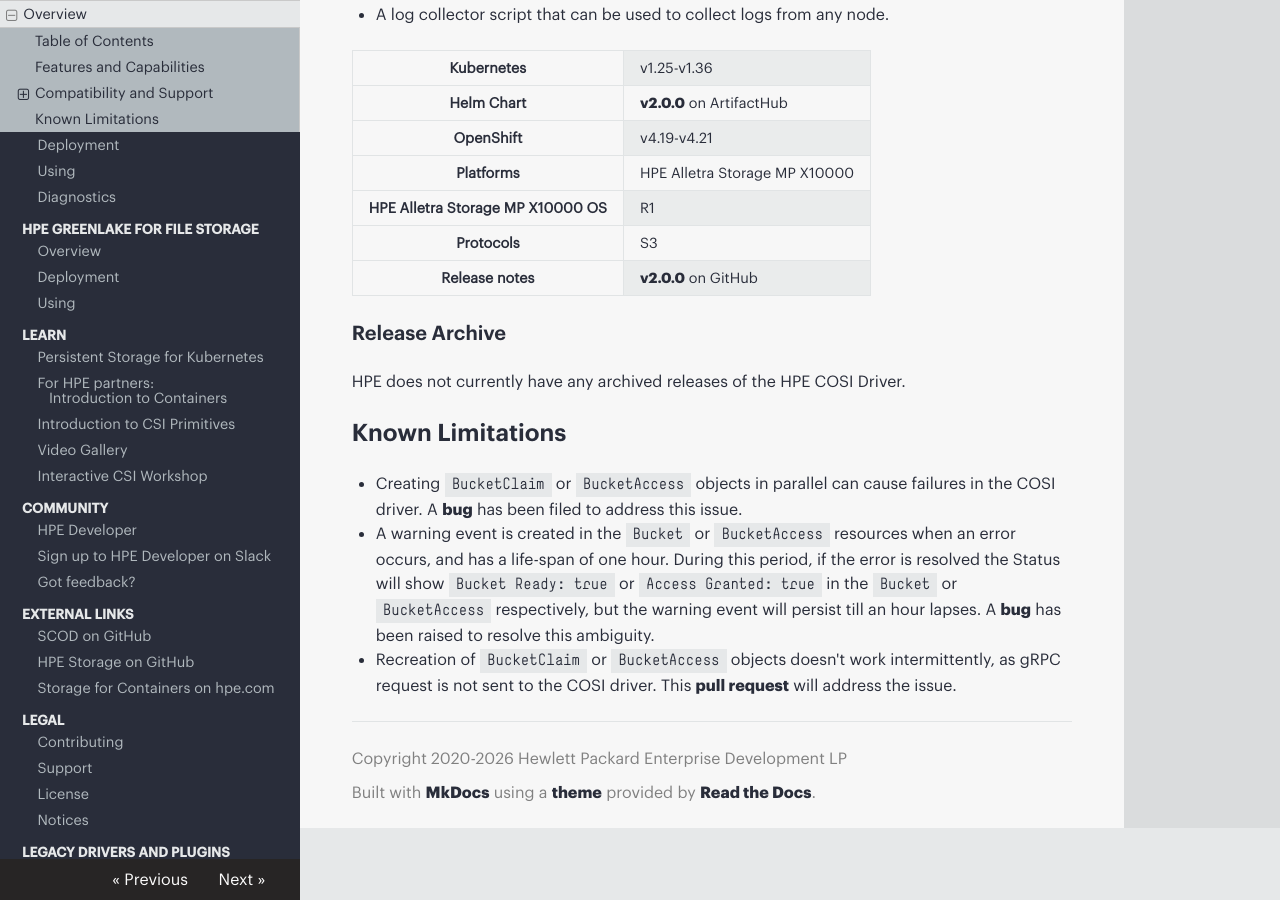
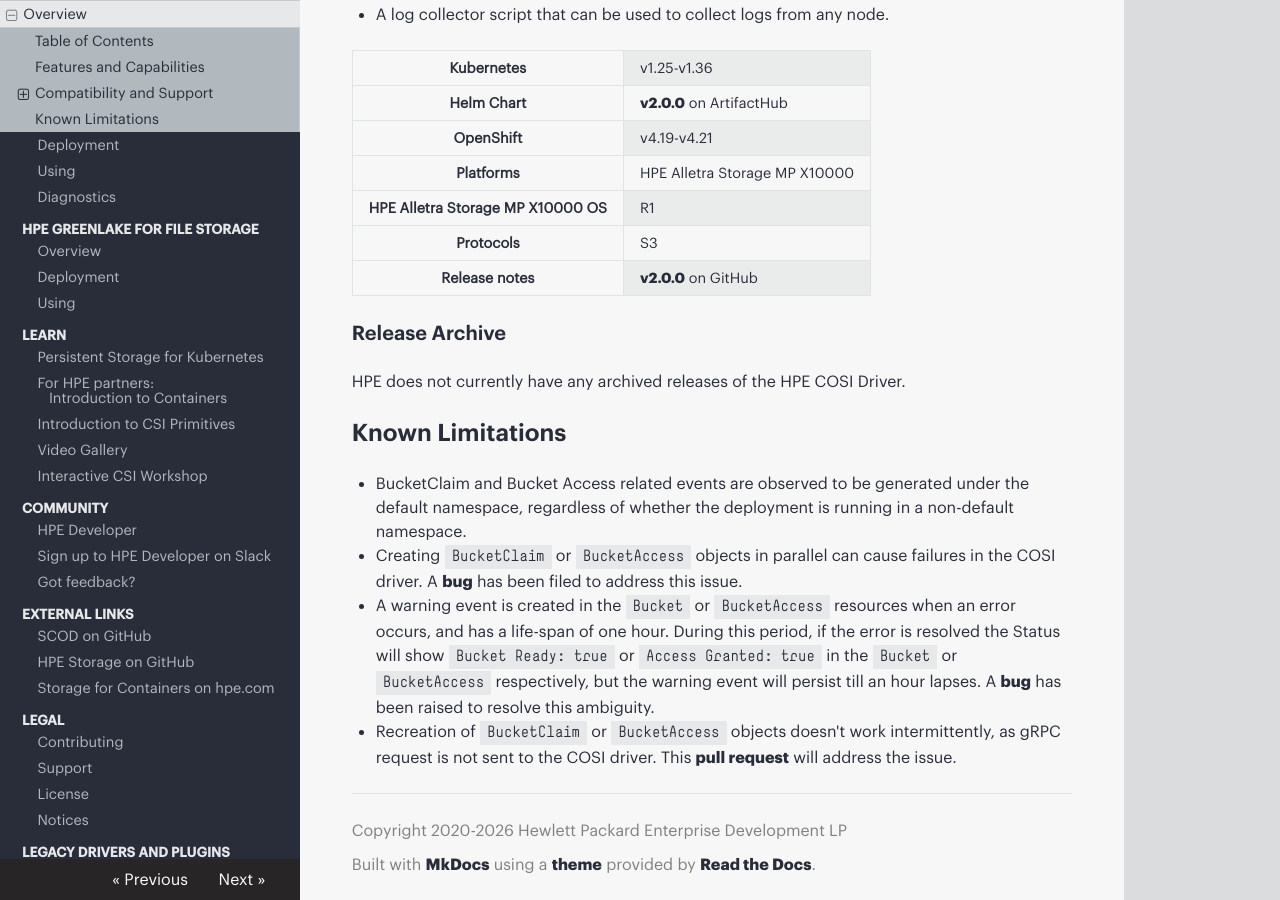
Before and after one commit to hpe-storage/scod, an MkDocs documentation site: the page built from docs/cosi_driver/index.md, in a window 1280 px wide and 900 px high, scrolled down 1878 px. Built offline with MkDocs 1.6.1, drawn with Linux system fonts in a browser that asks for light colours; nearby versions of some CDN libraries; some of the changed lines change nothing that is shown; some of the changed text lies outside the part shown.

Commit message:
Update index.md
Updated limitations with respect to alarms and k8s maturity.

```diff
--- a/docs/cosi_driver/index.md
+++ b/docs/cosi_driver/index.md
@@ -17,11 +17,11 @@
 
 | Feature                                | K8s maturity | Since K8s version | HPE COSI Driver |
 |----------------------------------------|--------------|-------------------|-----------------|
-| Bucket Creation                        | Alpha        | 1.36              | 2.0.0           |
-| Bucket Deletion                        | Alpha        | 1.36              | 2.0.0           |
-| Bucket Tagging                         | Alpha        | 1.36              | 2.0.0           |
-| Granting Bucket Access                 | Alpha        | 1.36              | 2.0.0           |
-| Revoking Bucket Access                 | Alpha        | 1.36              | 2.0.0           |
+| Bucket Creation                        | v1alpha1     | 1.36              | 2.0.0           |
+| Bucket Deletion                        | v1alpha1     | 1.36              | 2.0.0           |
+| Bucket Tagging                         | v1alpha1     | 1.36              | 2.0.0           |
+| Granting Bucket Access                 | v1alpha1     | 1.36              | 2.0.0           |
+| Revoking Bucket Access                 | v1alpha1     | 1.36              | 2.0.0           |
 
 Refer to the [official table](https://kubernetes.io/docs/reference/command-line-tools-reference/feature-gates/) of feature gates in the Kubernetes docs to determine the availability of alpha features. File any issues, questions or feature requests [here](https://github.com/hpe-storage/cosi-driver/issues). You may also join the HPE Slack community to chat with people close to this project on the `#Alletra` and `#Kubernetes` channels. Sign up at [slack.hpedev.io](https://slack.hpedev.io/) and log in at [hpedev.slack.com](https://hpedev.slack.com).
 
@@ -82,6 +82,7 @@
 
 ## Known Limitations
 
+* BucketClaim and Bucket Access related events are observed to be generated under the default namespace, regardless of whether the deployment is running in a non-default namespace.
 * Creating `BucketClaim` or `BucketAccess` objects in parallel can cause failures in the COSI driver. A [bug](https://github.com/kubernetes-sigs/container-object-storage-interface-api/issues/101) has been filed to address this issue.
 * A warning event is created in the `Bucket` or `BucketAccess` resources when an error occurs, and has a life-span of one hour. During this period, if the error is resolved the Status will show `Bucket Ready: true` or `Access Granted: true` in the `Bucket` or `BucketAccess` respectively, but the warning event will persist till an hour lapses. A [bug](https://github.com/kubernetes-sigs/container-object-storage-interface-api/issues/103) has been raised to resolve this ambiguity.
 * Recreation of `BucketClaim` or `BucketAccess` objects doesn't work intermittently, as gRPC request is not sent to the COSI driver. This [pull request](https://github.com/kubernetes-retired/container-object-storage-interface-api/pull/86) will address the issue.
```
